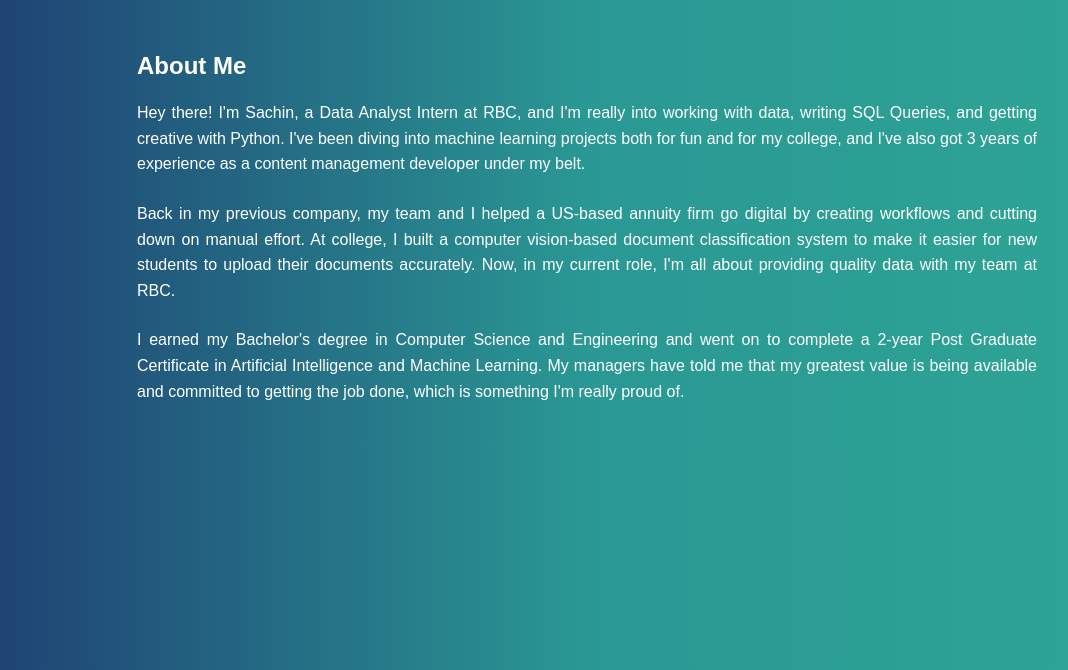
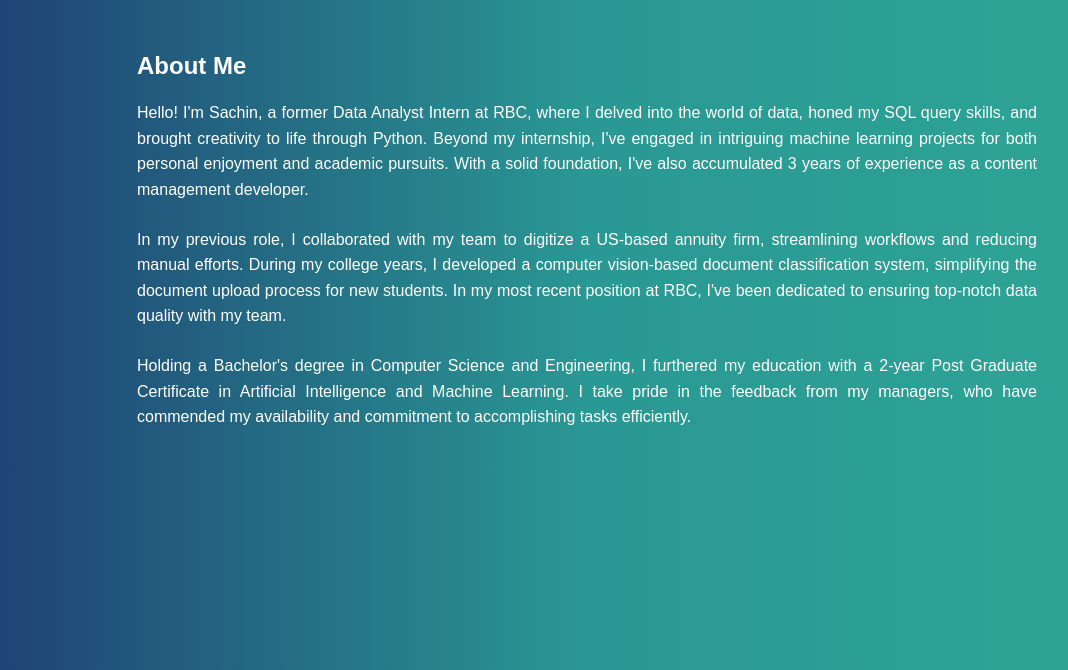
Before and after one commit to sachinsreekumar/my-portfolio, a Flask app: page /about in a window 1280 px wide. Shown: the part 39-709 px from the top of the page, without its empty margins (53-1121 px from the left). Run offline with Flask 2, Linux system fonts and the light colour scheme.

Commit message:
Changed about me

```diff
--- a/templates/about.html
+++ b/templates/about.html
@@ -4,12 +4,10 @@
 <section id="about-me">
     <div class="container">
         <h2>About Me</h2>
-        <p>Hey there! I'm Sachin, a Data Analyst Intern at RBC, and I'm really into working with data, writing SQL Queries, and getting creative with Python. I've been diving into machine learning projects both for fun and for my college, and I've also got 3 years of experience as a content management developer under my belt.</p>
-
-        <p>Back in my previous company, my team and I helped a US-based annuity firm go digital by creating workflows and cutting down on manual effort. At college, I built a computer vision-based document classification system to make it easier for new students to upload their documents accurately. Now, in my current role, I'm all about providing quality data with my team at RBC.</p>
-
-        <p>I earned my Bachelor's degree in Computer Science and Engineering and went on to complete a 2-year Post Graduate Certificate in Artificial Intelligence and Machine Learning. My managers have told me that my greatest value is being available and committed to getting the job done, which is something I'm really proud of.</p>
-
+        <p>Hello! I'm Sachin, a former Data Analyst Intern at RBC, where I delved into the world of data, honed my SQL query skills, and brought creativity to life through Python.
+            Beyond my internship, I've engaged in intriguing machine learning projects for both personal enjoyment and academic pursuits. With a solid foundation, I've also accumulated 3 years of experience as a content management developer.</p>
+<p>In my previous role, I collaborated with my team to digitize a US-based annuity firm, streamlining workflows and reducing manual efforts. During my college years, I developed a computer vision-based document classification system, simplifying the document upload process for new students. In my most recent position at RBC, I've been dedicated to ensuring top-notch data quality with my team.</p>
+<p>Holding a Bachelor's degree in Computer Science and Engineering, I furthered my education with a 2-year Post Graduate Certificate in Artificial Intelligence and Machine Learning. I take pride in the feedback from my managers, who have commended my availability and commitment to accomplishing tasks efficiently.</p>
     </div>
 </section>
 {% endblock %}
```
